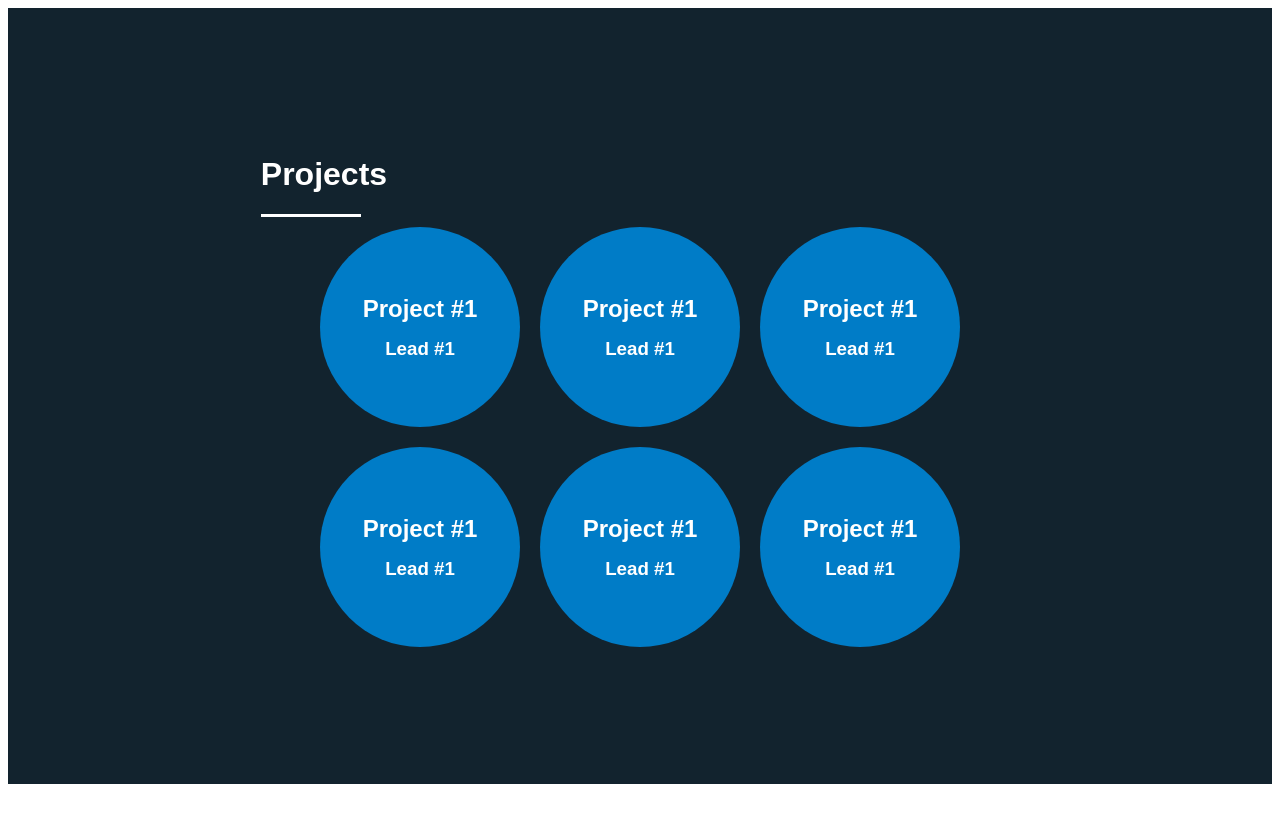
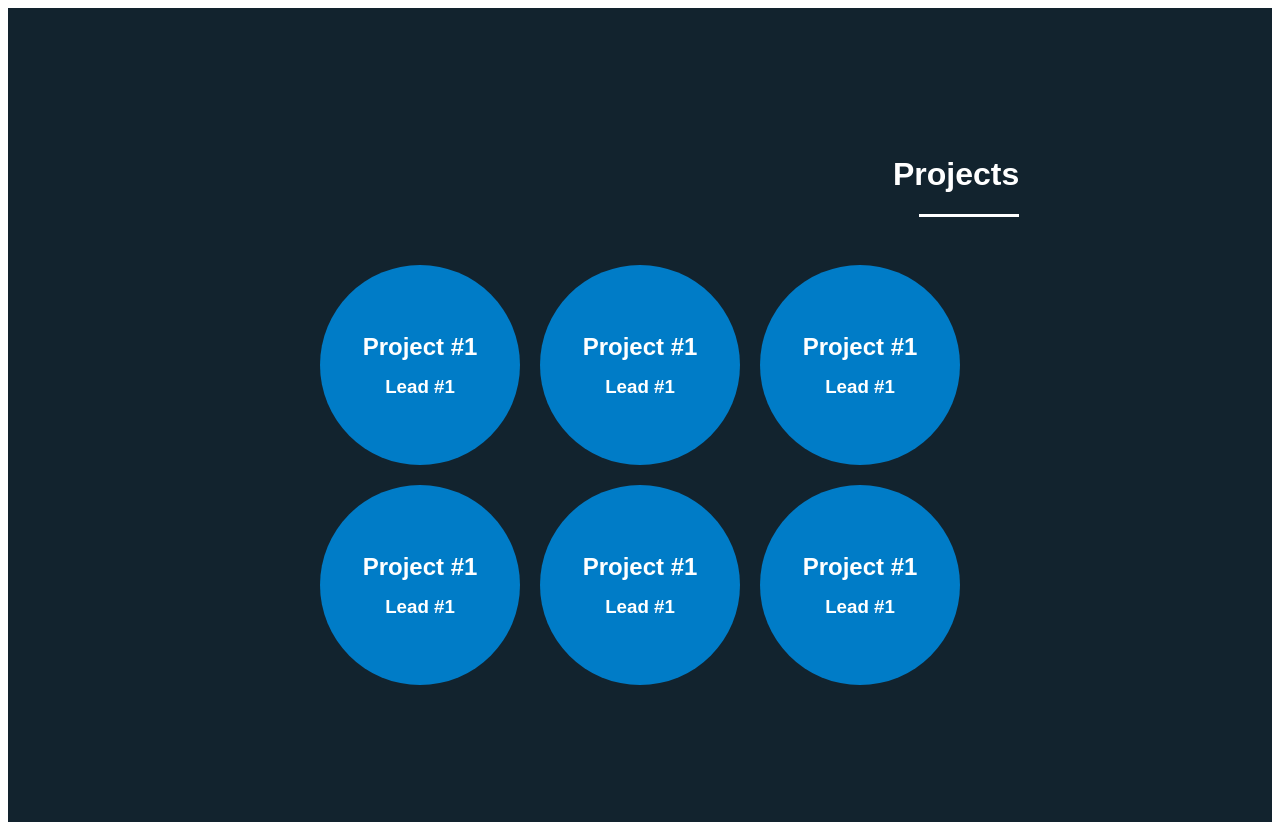
Before and after one commit to UCSBVexRobotics/UCSBRoboticsWebsiteFrontend, a Gatsby site: page / in a window 1280 px wide. Before the commit the page ends 800 px from the top, so only its background shows below. Built offline with nearby package versions, Linux system fonts and the light colour scheme; Gatsby itself is replaced by a stand-in of ours.

Commit message:
added container for page title

```diff
--- a/src/components/Home/ProjectSection.tsx
+++ b/src/components/Home/ProjectSection.tsx
@@ -1,6 +1,6 @@
-import React, { Fragment } from 'react';
-import Container from '../global/Container';
-import ProjectCircle from './ProjectCircle'
+import React, { Fragment } from "react"
+import Container from "../global/Container"
+import ProjectCircle from "./ProjectCircle"
 import styled from "styled-components"
 
 const Section = styled.div`
@@ -8,15 +8,13 @@ const Section = styled.div`
   justify-content: center;
   align-items: center;
   flex-wrap: wrap;
-`;
+  padding-top: 5%;
+`
 
 export default function ProjectSection() {
   return (
     <Fragment>
-            <Container
-                background='dark'
-                title='Projects'
-            >
+      <Container background="dark" title="Projects" titleAlignment="right">
         <Section>
           <ProjectCircle
             title="Project #1"
@@ -51,5 +49,5 @@ export default function ProjectSection() {
         </Section>
       </Container>
     </Fragment>
-    );
+  )
 }
--- a/src/components/global/Container.tsx
+++ b/src/components/global/Container.tsx
@@ -12,17 +12,22 @@ const Box = styled.div`
     props.background === "dark" ? "#12232E" : "white"};
 `
 
+const HeaderContainer = styled.div`
+  flex-grow: 1;
+  display: flex;
+  flex-direction: column;
+  justify-content: center;
+  align-items: ${props =>
+    props.titleAlignment === "left" ? "flex-start" : "flex-end"};
+`
+
 const ProjectTitle = styled.h1`
   color: white;
-  margin-right: auto;
-  width: 100%;
 `
 
-const Line = styled.div`
+const LineLeft = styled.div`
   border-bottom: solid 3px white;
   border-top-width: 0px;
-  margin-right: auto;
-
   transition: width 0.5s;
 
   width: ${props => (props.lineAnimation ? "200px" : "100px")};
@@ -33,13 +38,15 @@ export default function Container(props) {
 
   return (
     <Box background={props.background}>
+      <HeaderContainer titleAlignment={props.titleAlignment}>
         <ProjectTitle
           onMouseEnter={() => setLineAnimation(true)}
           onMouseLeave={() => setLineAnimation(false)}
         >
           {props.title}
         </ProjectTitle>
-      <Line lineAnimation={lineAnimation} />
+        <LineLeft lineAnimation={lineAnimation} />
+      </HeaderContainer>
       {props.children}
     </Box>
   )
```
Lines whose indentation alone changed are shown as unchanged.
